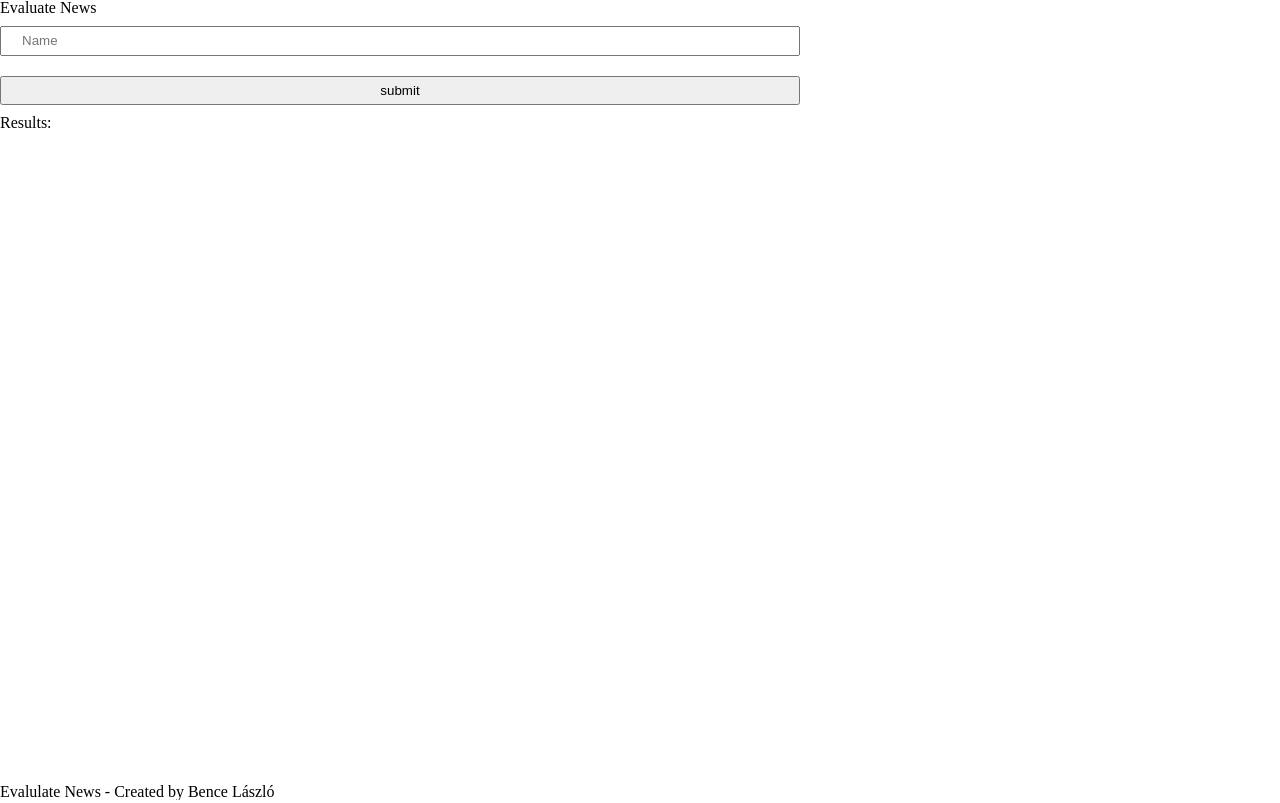
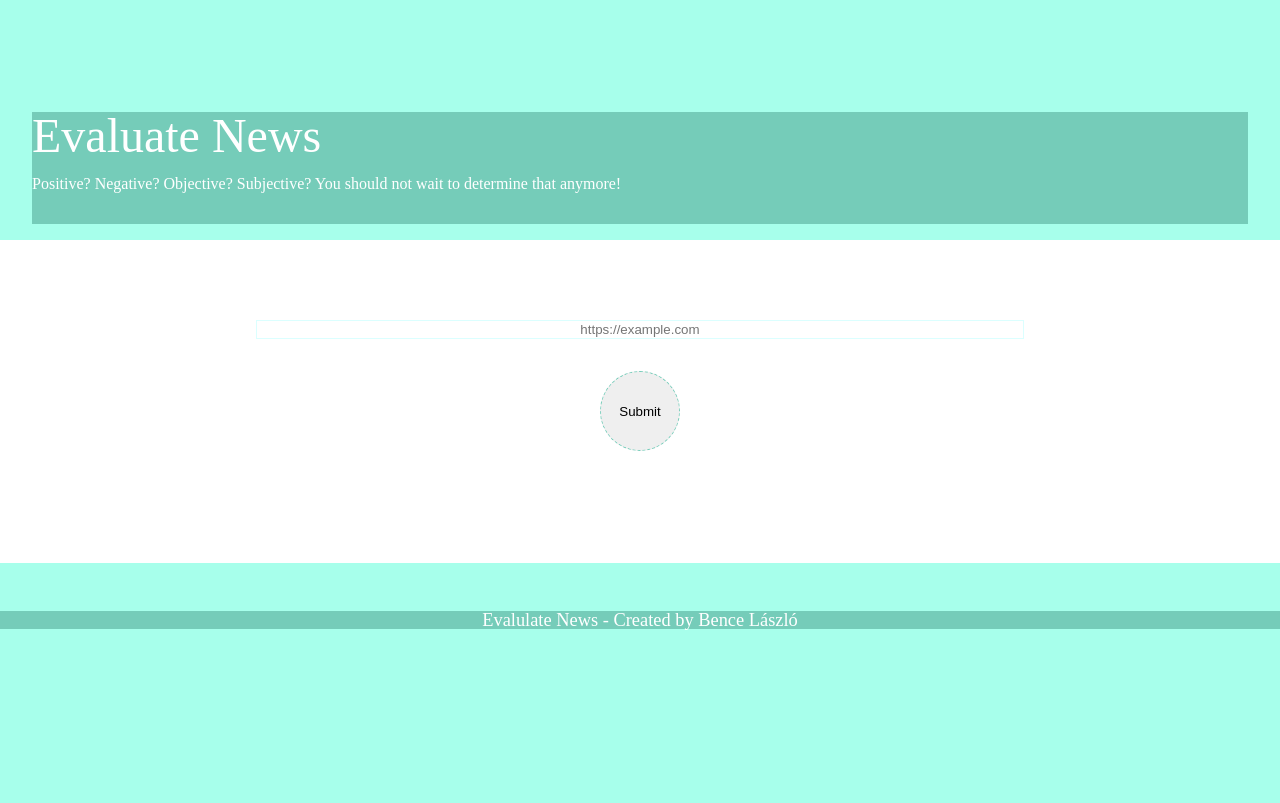
Before and after one commit to bencelaszlo/udacity-frontend-nanodegree-evaluate-news, a website built with webpack: page src/client/views/index.html in a window 1280 px wide. Built offline with nearby package versions, Linux system fonts and the light colour scheme.

Commit message:
Add validaton and styling.
- Adjust style: add colors, hide unnecessary elements depending on the context.
- Add basic form validation.

On branch master

Changes to be committed:
	modified:   src/client/index.js
	modified:   src/client/js/formHandler.js
	modified:   src/client/js/urlValidator.js
	modified:   src/client/styles/base.scss
	modified:   src/client/styles/footer.scss
	modified:   src/client/styles/form.scss
	modified:   src/client/styles/header.scss
	modified:   src/client/views/index.html
	modified:   src/server/index.js

```diff
--- a/src/client/index.js
+++ b/src/client/index.js
@@ -4,10 +4,11 @@ import './styles/form.scss'
 import './styles/header.scss'
 import './styles/resets.scss'
 
-import { validateUrl } from './js/urlValidator'
+import { validateUrl, validateInput } from './js/urlValidator'
 import { handleSubmit } from './js/formHandler'
 
 export {
     validateUrl,
+    validateInput,
     handleSubmit
 }
--- a/src/client/js/formHandler.js
+++ b/src/client/js/formHandler.js
@@ -1,10 +1,10 @@
 const handleSubmit = (event) => {
     event.preventDefault()
 
-    const formText = document.getElementById('name').value
+    const formInput = document.getElementById('input-url').value
 
     const data = {
-        url: formText
+        url: formInput
     }
 
     fetch('http://localhost:8080/analyze', {
@@ -23,9 +23,10 @@ const handleSubmit = (event) => {
         .then(jsonResult => {
             document.getElementById('results').innerHTML =
                 `<div>
-            <span>polarity: ${jsonResult.polarity} (${probabilityToPercentage(jsonResult.polarity_confidence)})</span><br>
-            <span>subjectivity: ${jsonResult.subjectivity} (${probabilityToPercentage(jsonResult.subjectivity_confidence)})</span>
+            <span>- polarity: ${jsonResult.polarity} (${probabilityToPercentage(jsonResult.polarity_confidence)})</span><br>
+            <span>- subjectivity: ${jsonResult.subjectivity} (${probabilityToPercentage(jsonResult.subjectivity_confidence)})</span>
         </div>`
+            document.getElementById('result').style.display = 'block'
         })
 }
 
--- a/src/client/js/urlValidator.js
+++ b/src/client/js/urlValidator.js
@@ -4,4 +4,25 @@ const validateUrl = (url) => {
     return !!url.match(urlRegexp)
 }
 
-export { validateUrl }
+const validateInput = (event) => {
+    event.preventDefault()
+
+    const formInput = document.getElementById('input-url').value
+    const spanInputError = document.getElementById('invalid-input-value')
+    const submitButton = document.getElementById('submit-button')
+
+    if (formInput.length) {
+        if (validateUrl(formInput)) {
+            spanInputError.innerText = ''
+            submitButton.style.display = 'inline';
+        } else {
+            spanInputError.innerText = 'The given URL is not valid'
+            submitButton.style.display = 'none';
+        }
+    } else {
+        spanInputError.innerText = 'The value is empty'
+        submitButton.style.display = 'none'
+    }
+}
+
+export { validateUrl, validateInput }
--- a/src/client/styles/base.scss
+++ b/src/client/styles/base.scss
@@ -1,14 +1,29 @@
 body {
+    min-height: 100vh;
     display: flex;
     flex-direction: column;
-    min-height: 100vh;
+    align-items: center;
+    justify-content: center;
 }
 
 main {
-    flex: 2;
+    margin-top: 5rem;
+    margin-bottom: 5rem;
+    flex: 1;
 }
 
-section {
-    max-width: 800px;
-    margin: 50px auto;
+#result {
+    display: none;
+    border: 1px dashed #75ccb9;
+
+    h2 {
+        font-size: 1.5rem;
+        margin-bottom: 1.5rem;
+        background-color: #75ccb9;
+        color: white;
+    }
+
+    span {
+        margin-bottom: 1rem;
+    }
 }
--- a/src/client/styles/footer.scss
+++ b/src/client/styles/footer.scss
@@ -0,0 +1,13 @@
+footer {
+    width: 100%;
+    min-height: 15rem;
+    background-color: #a7ffeb;
+    color: white;
+    text-align: center;
+
+    p {
+        margin-top: 3rem;
+        font-size: 1.15rem;
+        background-color: #75ccb9;
+    }
+}
--- a/src/client/styles/form.scss
+++ b/src/client/styles/form.scss
@@ -1,12 +1,33 @@
 form {
-    border: 1px solid #545454;
-    border-radius: 3px;
-    padding: 40px;
+    width: 60vw;
+    margin-top: 5rem;
+    margin-bottom: 5rem;
+    border-radius: 5%;
+    border: 3px dashed #dbffff;
+    text-align: center;
 }
 
 input {
-    padding: 5px 20px;
     width: 100%;
-    line-height: 16px;
-    margin: 10px 0;
+    margin-bottom: 2rem;
+    border: 1px solid #dbffff;
+    text-align: center;
 }
+
+#invalid-input-value {
+    margin-top: 0.5rem;
+    margin-bottom: 0.5rem;
+    color: red;
+}
+
+#submit-button {
+    width: 5rem;
+    height: 5rem;
+    border-radius: 50%;
+    border: 1px dashed #75ccb9;
+
+    &:hover {
+        border: 1px solid #a7ffeb;
+        background-color: mix(#a7ffeb, white, 30);
+    }
+}
--- a/src/client/styles/header.scss
+++ b/src/client/styles/header.scss
@@ -1,5 +1,23 @@
 header {
+    width: 100%;
+    min-height: 15rem;
     display: flex;
     justify-content: space-between;
     padding: 10px 40px;
+    background-color: #a7ffeb;
 }
+
+#title {
+    margin-top: 7rem;
+    margin-left: 2rem;
+    margin-right: 2rem;
+    padding-bottom: 2rem;
+    background-color: #75ccb9;
+    color: white;
+
+    h1 {
+        font-size: 3rem;
+        margin-top: 1rem;
+        margin-bottom: 1rem;
+    }
+}
--- a/src/client/views/index.html
+++ b/src/client/views/index.html
@@ -9,23 +9,26 @@
 <body>
 
     <header>
-        <div class="">
+        <div id="title">
             <h1>Evaluate News</h1>
+            <span>Positive? Negative? Objective? Subjective? You should not wait to determine that anymore!</span>
         </div>
     </header>
 
     <main>
         <section>
             <form class="" onsubmit="return Client.handleSubmit(event)">
-                <input id="name" type="text" name="input" value="" placeholder="Name" required>
-                <input type="submit" name="" value="submit">
+                <input id="input-url" type="text" name="input" value="" placeholder="https://example.com" required
+                    oninput="Client.validateInput(event)">
+                <span id="invalid-input-value"></span>
+                <input id="submit-button" type="submit" name="submit-button" value="Submit">
             </form>
-            <section>
+        </section>
 
-                <section>
-                    <strong>Results:</strong>
-                    <div id="results"></div>
-                </section>
+        <section id="result">
+            <h2>Results</h2>
+            <div id="results"></div>
+        </section>
     </main>
 
     <footer>
--- a/src/server/index.js
+++ b/src/server/index.js
@@ -41,8 +41,8 @@ app.post('/analyze/', async (req, res) => {
         if (error) {
             console.error(JSON.stringify(error))
             res.status(500).send()
+        } else {
+            res.status(200).send(result)
         }
-
-        res.status(200).send(result)
     })
 })
```
